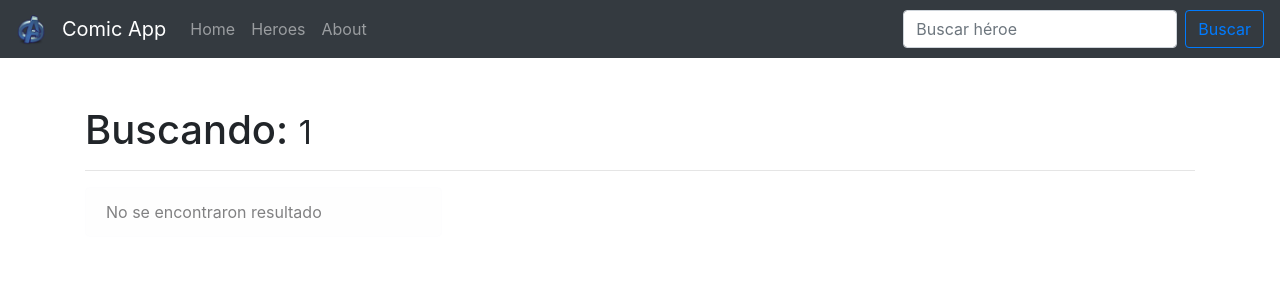
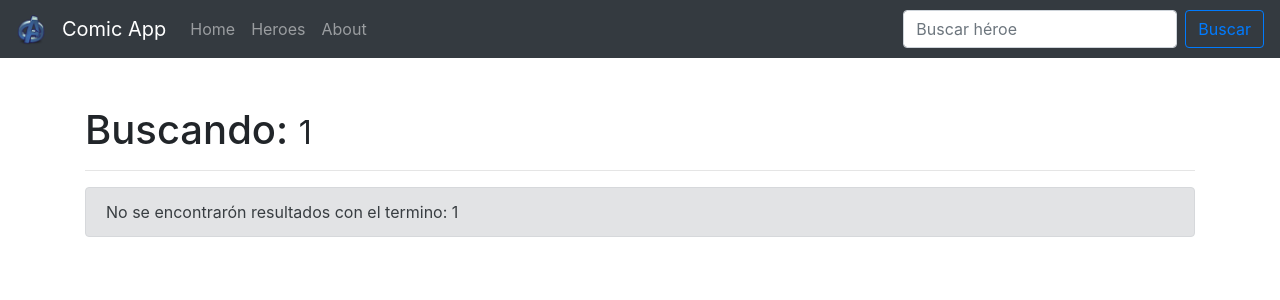
Before and after one commit to CarlosHdz7/App-de-comics, an Angular app: page /search/1 in a window 1280 px wide. Shown: the top 300 px of the page. Built offline with nearby package versions, Linux system fonts and the light colour scheme.

Commit message:
respaldo

```diff
--- a/src/app/components/search/search.component.html
+++ b/src/app/components/search/search.component.html
@@ -1,12 +1,11 @@
 <h1 class="animated fadeIn fast">Buscando: <small>{{ termino }}</small></h1>
 <hr>
 
+<div *ngIf="heroes.length == 0" class="alert alert-secondary" role="alert">
+  No se encontrarón resultados con el termino: {{ termino }}
+</div>
+
 <div class="card-columns animated fadeIn">
-
-  <div *ngIf="heroes.length == 0" class="alert alert-light" role="alert">
-    No se encontraron resultado
-  </div>
-
   <div class="card" *ngFor="let heroe of heroes; let i = index">
     <img [src]="heroe.img" class="card-img-top" [alt]="heroe.nombre">
     <div class="card-body">
```
